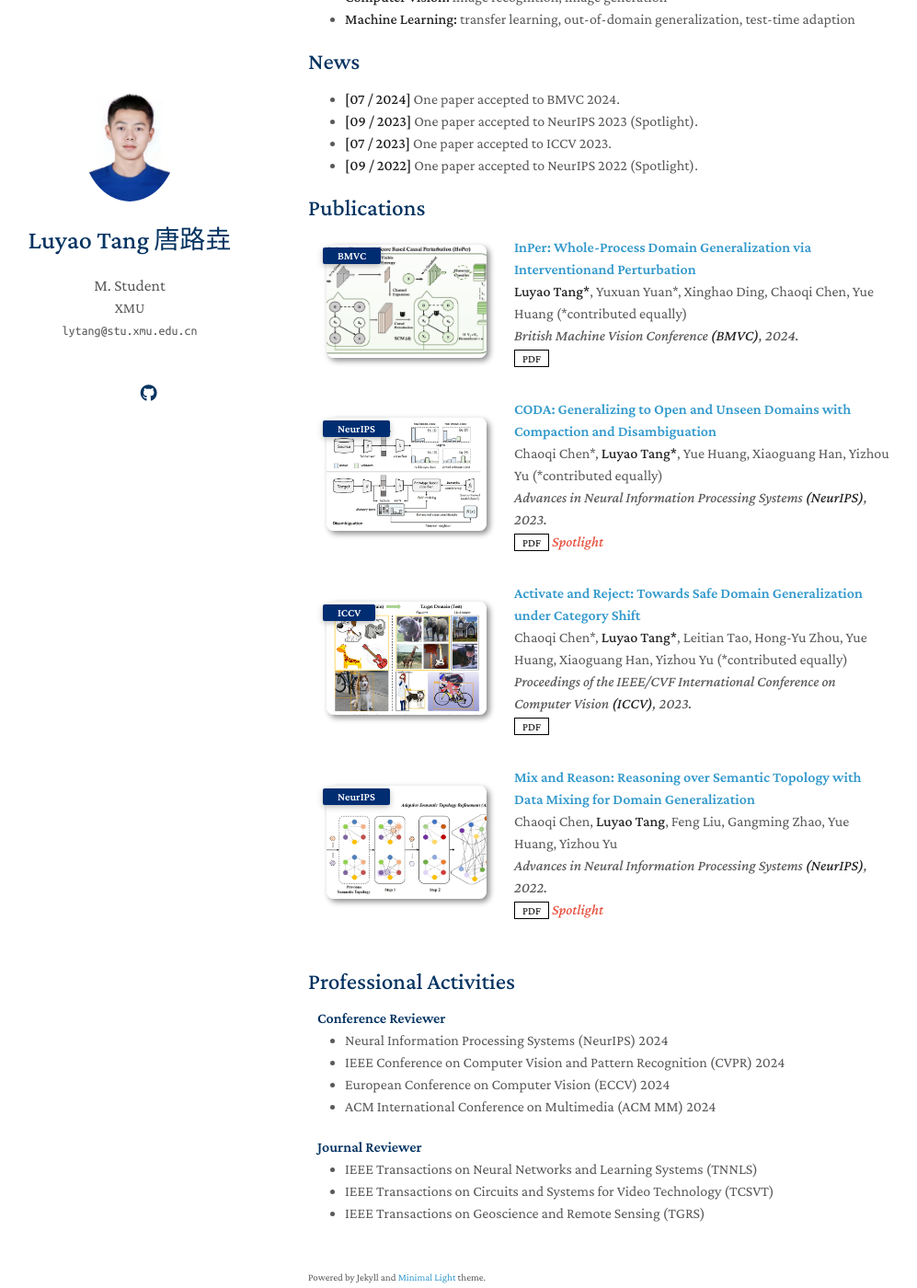
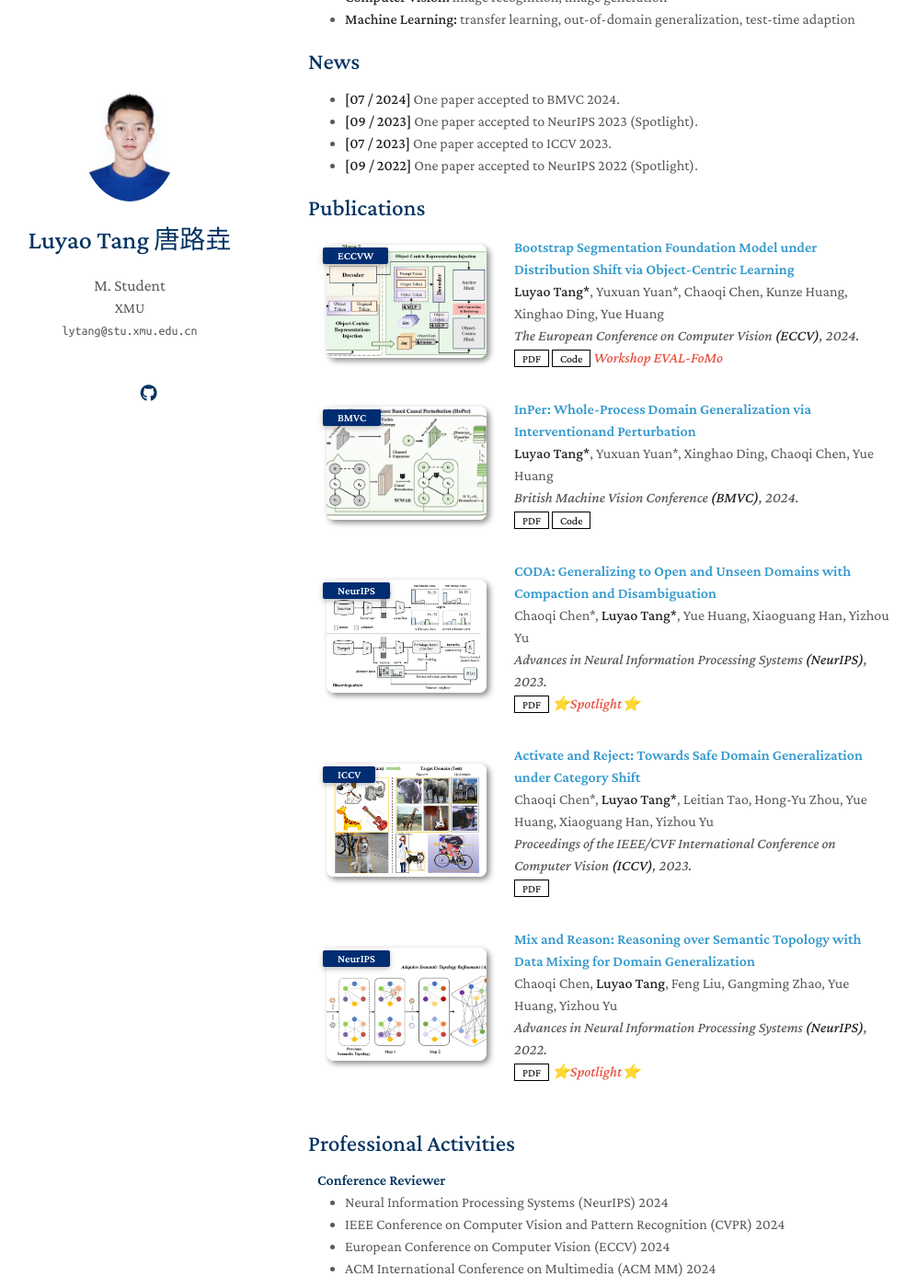
Before and after one commit to lytang63/lytang63.github.io, a Jekyll site: the page built from index.md, in a window 1280 px wide and 1400 px high, scrolled down 302 px. Shown: the whole window at 92% size, without its empty margins (135-1132 px from the left). Built offline with Jekyll 4.4.1, drawn with Linux system fonts in a browser that asks for light colours; nearby versions of some CDN libraries; a style sheet for code colours, icons or effects is not loaded; our own code applies the rules of GitHub Pages for plain Markdown files.

Commit message:
Update publications.yml

```diff
--- a/_data/publications.yml
+++ b/_data/publications.yml
@@ -1,26 +1,36 @@
 main:
-  - title: " InPer: Whole-Process Domain Generalization via Interventionand Perturbation"
-    authors: <strong>Luyao Tang*</strong>, Yuxuan Yuan*, Xinghao Ding, Chaoqi Chen, Yue Huang (*contributed equally)
+  - title: "Bootstrap Segmentation Foundation Model under Distribution Shift via Object-Centric Learning"
+    authors: <strong>Luyao Tang*</strong>, Yuxuan Yuan*, Chaoqi Chen, Kunze Huang, Xinghao Ding, Yue Huang
+    conference_short: ECCVW
+    conference: The European Conference on Computer Vision <strong>(ECCV)</strong>, 2024.
+    pdf: https://arxiv.org/abs/2408.03608v2
+    code: https://github.com/lytang63/SlotSAM
+    # bibtex: https://bib.yliu.me/MICCAI23.txt
+    image: ./assets/img/ECCV2024W_1.png
+    notes: Workshop EVAL-FoMo
+
+  - title: "InPer: Whole-Process Domain Generalization via Interventionand Perturbation"
+    authors: <strong>Luyao Tang*</strong>, Yuxuan Yuan*, Xinghao Ding, Chaoqi Chen, Yue Huang
     conference_short: BMVC
     conference: British Machine Vision Conference <strong>(BMVC)</strong>, 2024.
-    pdf: https://openreview.net/pdf?id=Jw0KRTjsGA
-    # code: https://github.com/MrGiovanni/ContinualLearning
+    pdf: https://arxiv.org/abs/2408.03608v2
+    code: https://github.com/lytang63/MixstyleEntropy
     # bibtex: https://bib.yliu.me/MICCAI23.txt
     image: ./assets/img/BMVC24_1.png
     # notes: Spotlight
 
   - title: "CODA: Generalizing to Open and Unseen Domains with Compaction and Disambiguation"
-    authors: Chaoqi Chen*, <strong>Luyao Tang*</strong>, Yue Huang, Xiaoguang Han, Yizhou Yu (*contributed equally)
+    authors: Chaoqi Chen*, <strong>Luyao Tang*</strong>, Yue Huang, Xiaoguang Han, Yizhou Yu
     conference_short: NeurIPS
     conference: Advances in Neural Information Processing Systems <strong>(NeurIPS)</strong>, 2023.
     pdf: https://openreview.net/pdf?id=Jw0KRTjsGA
     # code: https://github.com/MrGiovanni/ContinualLearning
     # bibtex: https://bib.yliu.me/MICCAI23.txt
     image: ./assets/img/NIPS23_1.png
-    notes: Spotlight
+    notes: ⭐Spotlight⭐
 
   - title: "Activate and Reject: Towards Safe Domain Generalization under Category Shift"
-    authors: Chaoqi Chen*, <strong>Luyao Tang*</strong>, Leitian Tao, Hong-Yu Zhou, Yue Huang, Xiaoguang Han, Yizhou Yu (*contributed equally)
+    authors: Chaoqi Chen*, <strong>Luyao Tang*</strong>, Leitian Tao, Hong-Yu Zhou, Yue Huang, Xiaoguang Han, Yizhou Yu
     conference_short: ICCV
     conference: Proceedings of the IEEE/CVF International Conference on Computer Vision <strong>(ICCV)</strong>, 2023.
     pdf: https://openaccess.thecvf.com/content/ICCV2023/papers/Chen_Activate_and_Reject_Towards_Safe_Domain_Generalization_under_Category_Shift_ICCV_2023_paper.pdf
@@ -38,4 +48,4 @@ main:
     # code: https://github.com/MrGiovanni/ContinualLearning
     # bibtex: https://bib.yliu.me/MICCAI23.txt
     image: ./assets/img/NIPS22_1.png
-    notes: Spotlight
+    notes: ⭐Spotlight⭐
```
